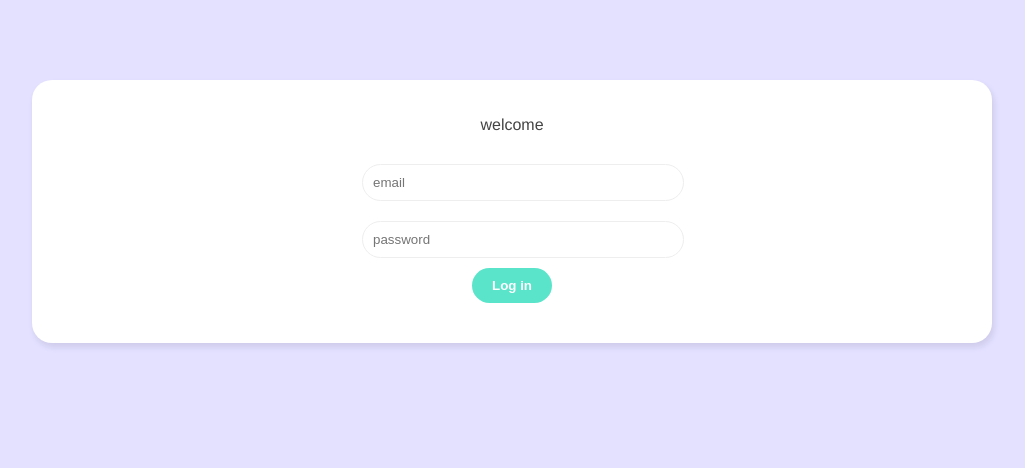
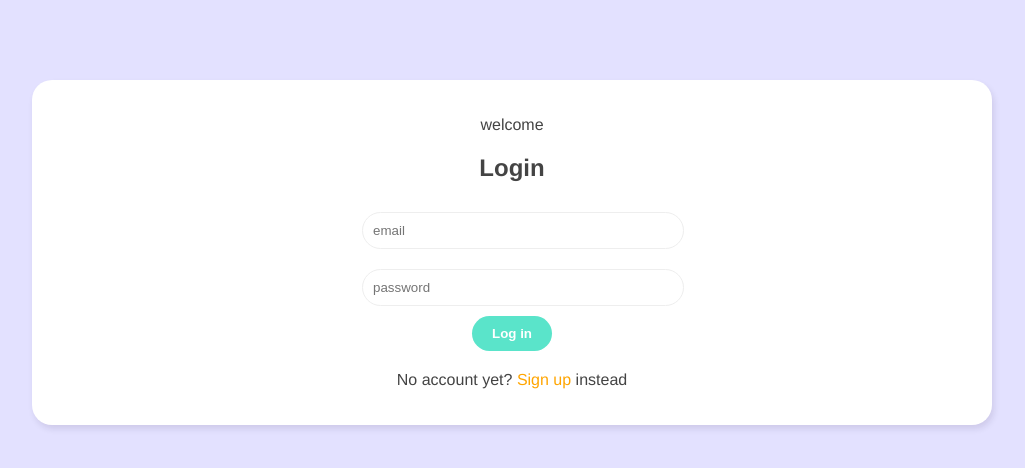
Before and after one commit to mikeqiu2011/live-chat, a Vue app: page / in a window 1280 px wide. Shown: the top 468 px of the page, without its empty margins (128-1153 px from the left). Built offline with nearby package versions, Linux system fonts and the light colour scheme.

Commit message:
v-if for login and sign up form

```diff
--- a/src/views/Welcome.vue
+++ b/src/views/Welcome.vue
@@ -1,15 +1,35 @@
 <template>
   <div class="welcome container">
     <p>welcome</p>
-    <!-- <SignupForm /> -->
-    <LoginForm />
+    <div v-if="showSignup">
+      <h2>Sign up new account</h2>
+      <SignupForm />
+    </div>
+    <div v-else>
+      <h2>Login</h2>
+      <LoginForm />
+      <p>
+        No account yet?
+        <span @click="showSignup = true">Sign up</span> instead
+      </p>
+    </div>
+
+    <!-- <button @click="handleClick">Sign up</button> -->
   </div>
 </template>
 
 <script>
 import SignupForm from "../components/SignupForm.vue";
 import LoginForm from "../components/LoginForm.vue";
+import { ref } from "@vue/reactivity";
 export default {
+  setup() {
+    const showSignup = ref(false);
+
+    // const handleClick = () => (showSignup.value = !showSignup.value);
+
+    return { showSignup };
+  },
   components: { SignupForm, LoginForm },
 };
 </script>
@@ -37,4 +57,9 @@ export default {
   color: #999;
   margin: 10px auto;
 }
+
+.welcome span {
+  cursor: pointer;
+  color: orange;
+}
 </style>
```
